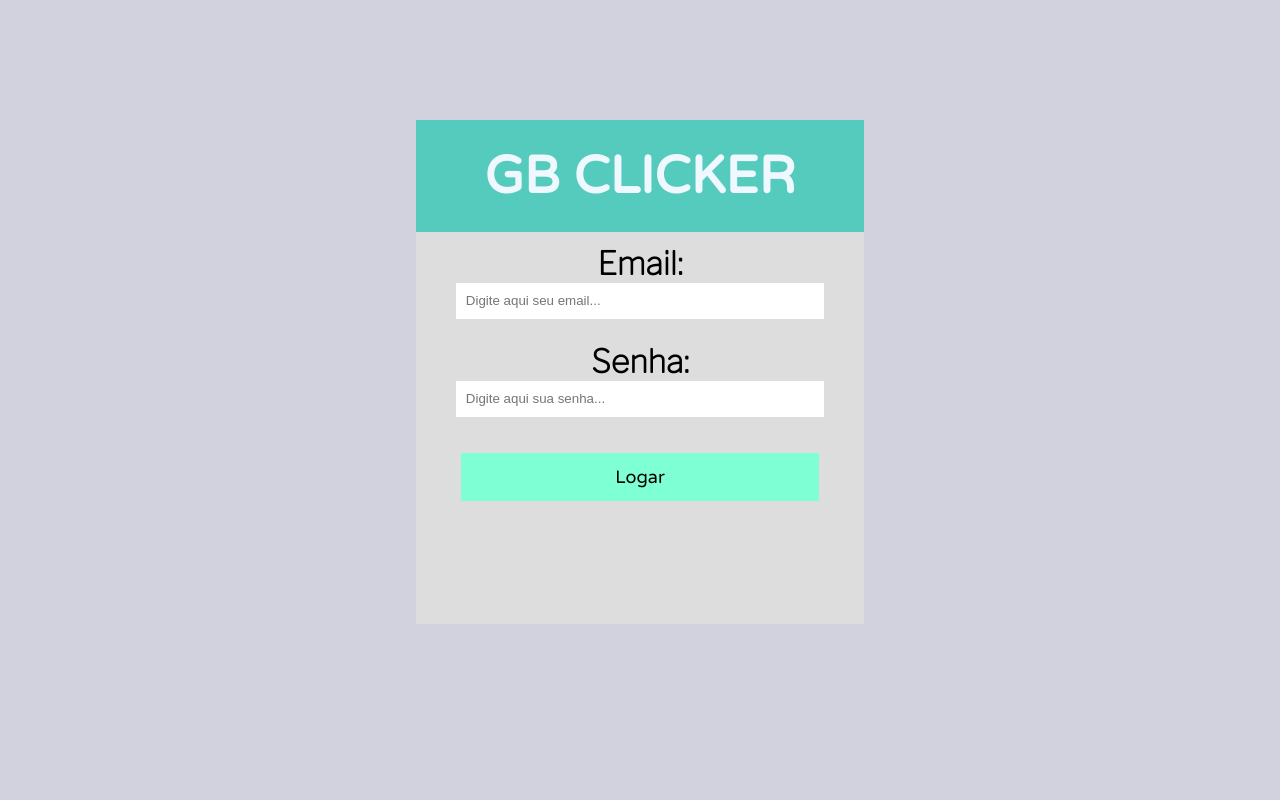
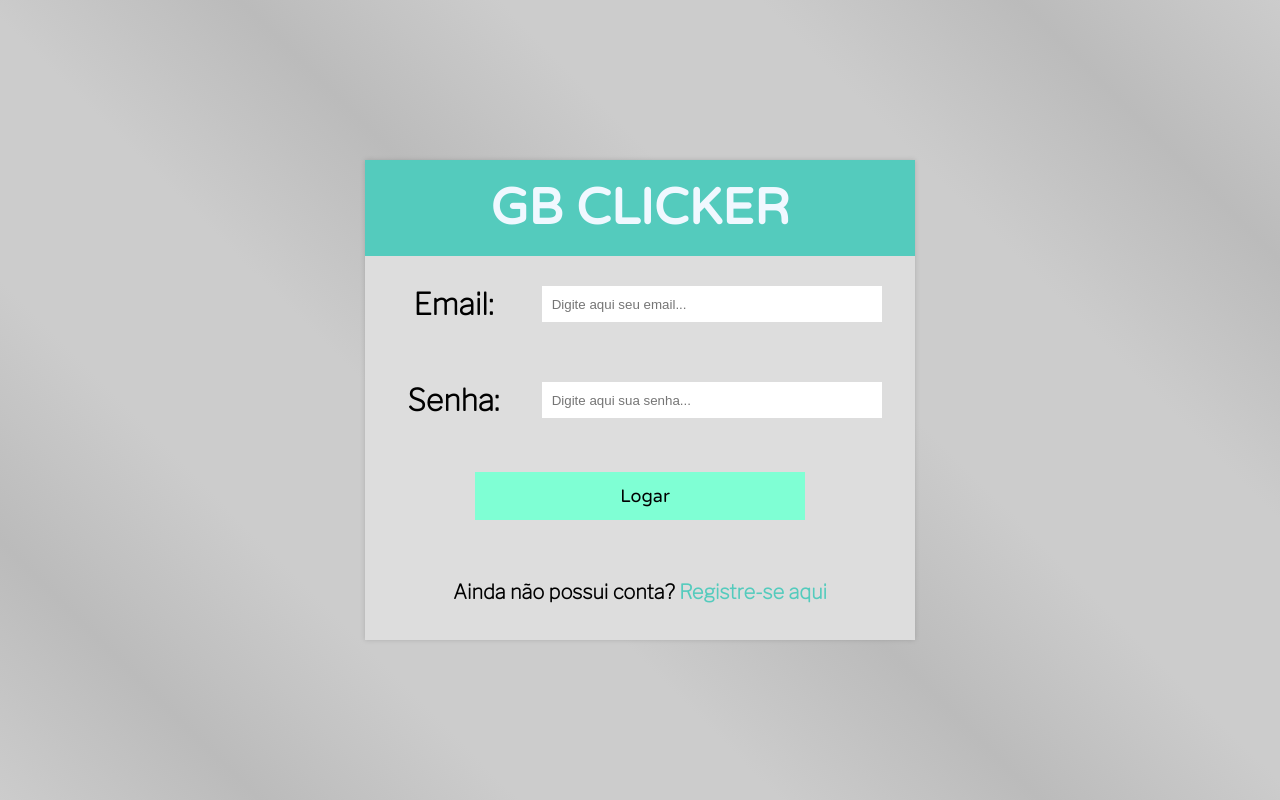
Before and after one commit to Gbex204/GbClicker, a PHP site: page /login.php in a window 1280 px wide. Run offline with PHP 8.4, Linux system fonts and the light colour scheme.

Commit message:
Atualizacoes estética da página de login!

```diff
--- a/jogo/login_page/login.css
+++ b/jogo/login_page/login.css
@@ -17,51 +17,51 @@ font-family: 'Varela Round', sans-serif;
 body{
     height:100vh; width:100vw;
     display: flex; flex-direction: column; justify-content: center; align-items: center;
-    /*temporário, apenas para visualização*/
-    background-color: rgb(209 210 221);
+    background-image: linear-gradient(45deg,#ccc, #bbb, #ccc, #ccc, #bbb, #ccc, #ccc, #bbb, #ccc)
 }
 
 #container{
-    height:70%; width:35%;
-    border: px solid black;
+    min-height:400px; height:60%; min-width:550px; width:35%;
+    box-shadow: rgba(0, 0, 0, 0.15) 0px 0px 5px;
 }
 
 #login_logo{
     display:flex; justify-content: center; align-items: center;
     height: 20%; width:100%;
-
     background-color: rgb(84 203 189);
 }
 
 #login_logo_h1{
     display:flex; justify-content: center; align-items: center;
     font-family: 'Varela Round', sans-serif;
-    font-size:52px;
+    font-size:50px;
     color:aliceblue;
-
 }
 
 #login_form{
-    height:70%; width:100%;
+    height:80%; width:100%;
     background-color: #dddddd;
-
 }
 
 .login_form_section{
     height:25%; width:100%;
-    display: flex; flex-direction: column; justify-content: center; align-items: center;
+    display: flex; flex-direction: row; justify-content: space-evenly; align-items: center;
 }
+
 
 .login_form_section label{
     font-family: 'Libre Franklin', sans-serif;
-    font-size:32px; font-weight: bold;
+    font-size:30px; font-weight: bold;
+    width:20%;
+    display:flex; justify-content: center;
 }
 
 .login_form_section input{
     padding: 0 0 0 10px;
-    height:36px; width:80%;
+    height:36px; width:60%;
     outline:none;
     border:none;
+    transition: ease-in-out 200ms;
 }
 
 .login_form_section input:focus{
@@ -70,19 +70,30 @@ body{
     box-shadow: 0px 1px 6px #969696;
 }
 
-.login_button_section{
-    height:25%; width:100%;
-    display:flex; justify-content: center; align-items: center;
-}
-
 #btnLogin{
     font-size:18px; font-family: 'Varela Round', sans-serif;
     background-color: aquamarine;
-    height:48px; width:80%;
+    height:48px; width:60%;
     border: none;
+    transition: ease-in-out 200ms;
+    cursor:pointer;
 }
 
 #btnLogin:hover{
     background-color: #5eebbc;
     box-shadow: rgba(0, 0, 0, 0.15) 2px 2px 3px;
 }
+
+#register_h3{
+    font-size:20px; font-weight: bold; font-family: 'Libre Franklin', sans-serif;
+}
+
+#register_a{
+    text-decoration: none;
+    color:rgb(84 203 189);
+    transition: ease-in-out 200ms
+}
+
+#register_a:hover{
+    color:rgb(50, 137, 127);
+}
--- a/jogo/login_page/login.php
+++ b/jogo/login_page/login.php
@@ -6,7 +6,7 @@
     <title>GbClicker | Logar</title>
 </head>
 <body>
-    <div id= 'container'>
+    <div id='container'>
         <div id= 'login_logo'>
             <h1 id= 'login_logo_h1'>GB CLICKER</h1>
         </div>
@@ -19,8 +19,11 @@
                 <label>Senha:</label>
                 <input name= 'login_input_password' type='password' placeholder= 'Digite aqui sua senha...'>
             </section>
-            <section class= 'login_button_section'>
+            <section class= 'login_form_section'>
                 <input id= 'btnLogin' type= 'submit' value='Logar'>
+            </section>
+            <section class= 'login_form_section'>
+                <h3 id='register_h3'>Ainda não possui conta? <a id='register_a' href='../register_page/register.php'>Registre-se aqui</a></h3>
             </section>
         </form>
     </div>
```
